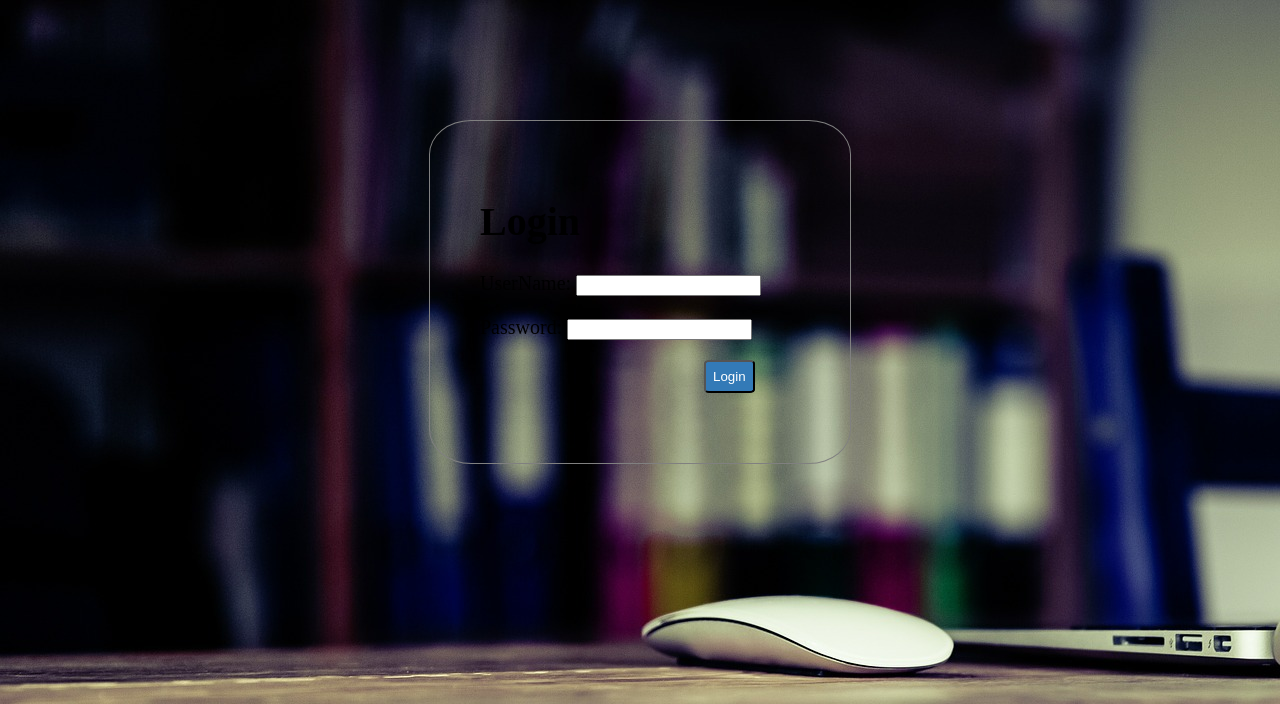
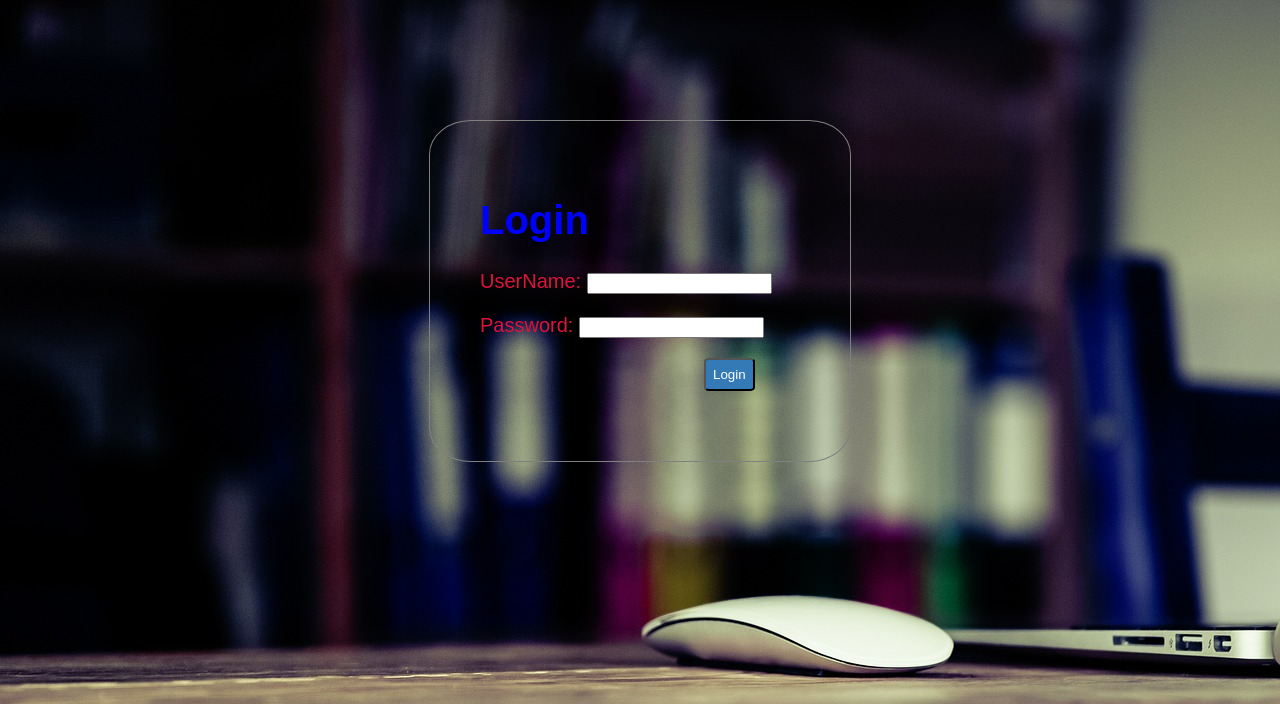
Before and after one commit to ibrahimy353/email, a PHP site: page / in a window 1280 px wide. Shown: the top 704 px of the page. Run offline with PHP 8.4, Linux system fonts and the light colour scheme.

Commit message:
added to project

```diff
--- a/style.css
+++ b/style.css
@@ -7,6 +7,7 @@ body{
     box-sizing: border-box;
 
 }
+
 #form{
     border: solid gray 1px;
     width:25%;
@@ -16,8 +17,19 @@ body{
     padding: 50px;
     border-radius: 10%;
     font-size: 20px;
+    font-family: sans-serif;
+    flex-direction: column;
+    justify-content: space-between;
+    text-decoration-color: white;
 
 
+}
+h1 {
+    color: blue;
+
+}
+p {
+    color: crimson;
 }
 #btn{
     color: #fff;
```
